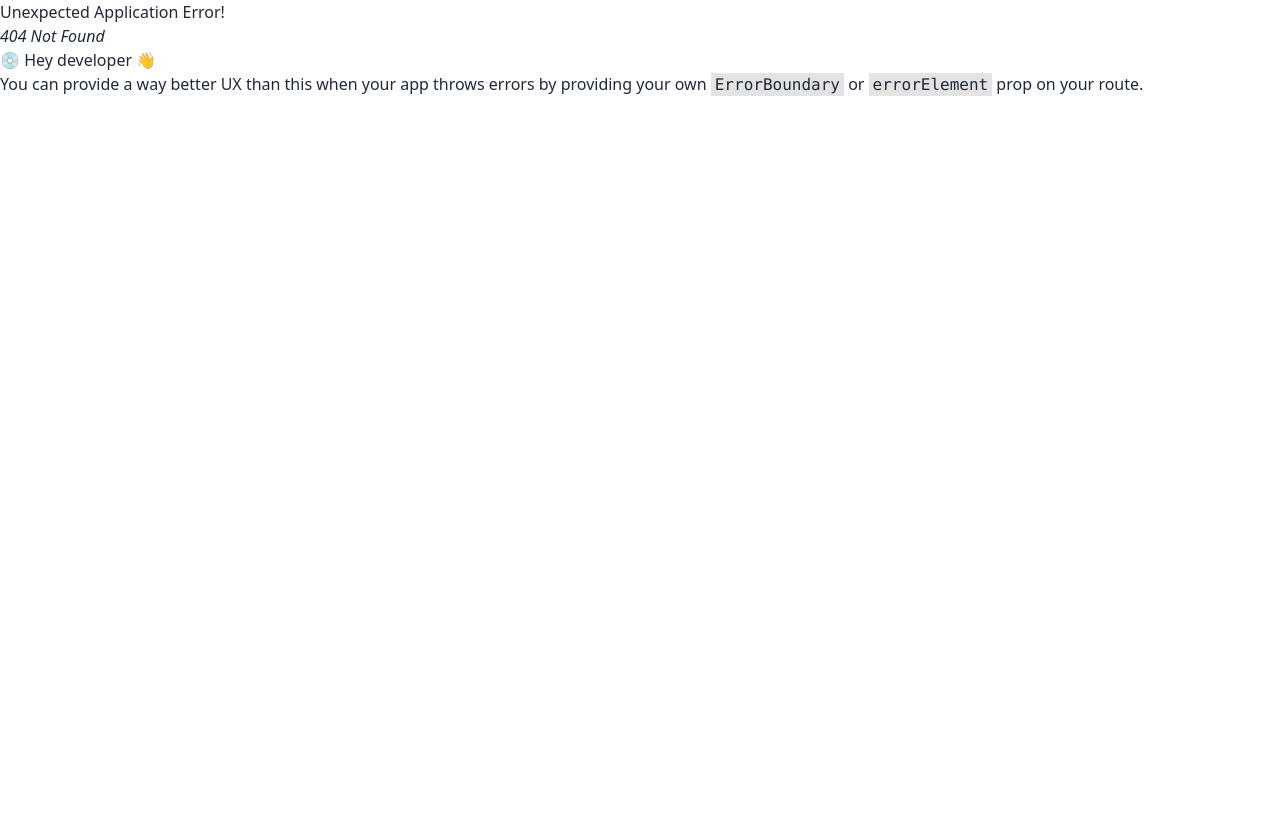
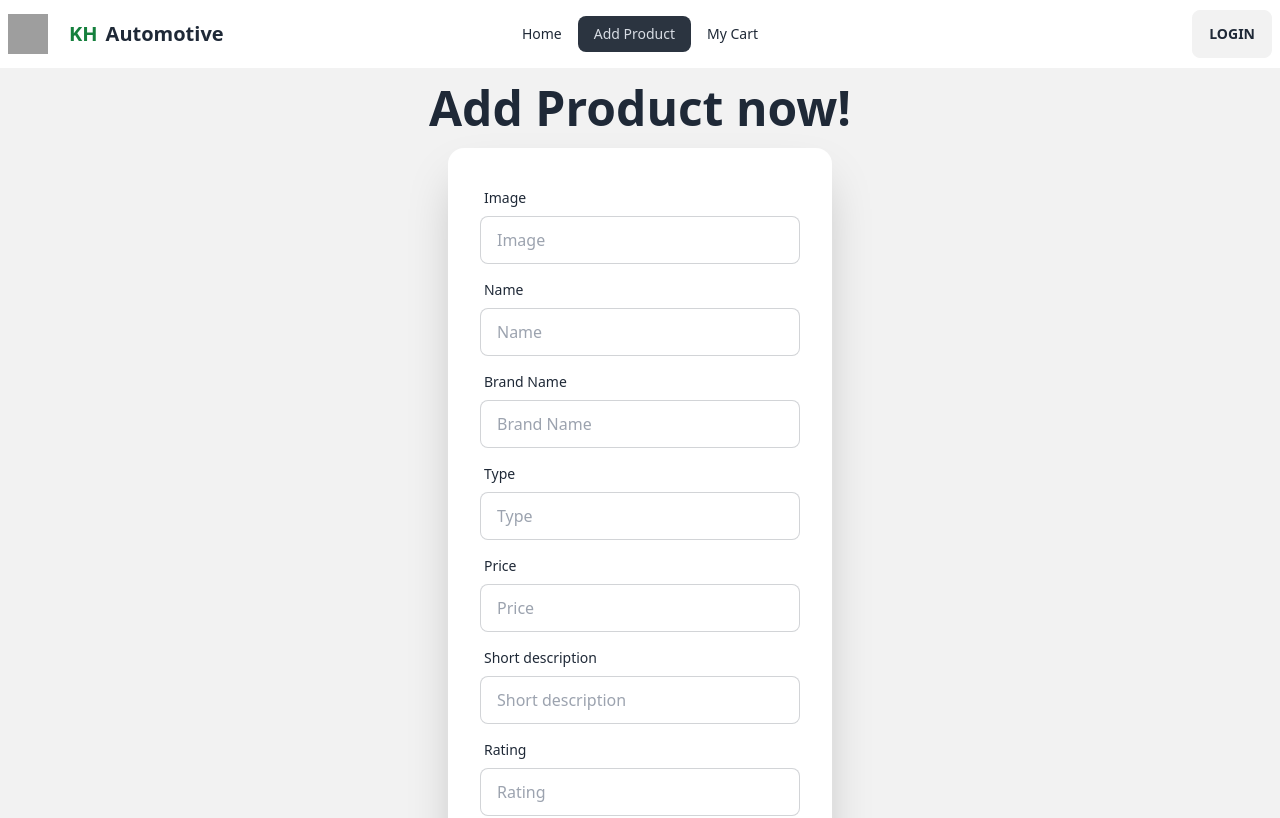
Before and after one commit to khairul-01/kh-automotive-brand-shop-client-side, a React (Vite) app: page /addProduct in a window 1280 px wide. Before the commit this address had no page. Shown: the top 818 px of the page. Built offline with nearby package versions, Linux system fonts and the light colour scheme; grey boxes are pictures that could not be loaded.

Commit message:
added add product page

```diff
--- /dev/null
+++ b/src/components/AddProduct.jsx
@@ -0,0 +1,70 @@
+
+
+const AddProduct = () => {
+   return (
+      <div>
+         <div className="hero min-h-screen bg-base-200">
+            <div className="hero-content flex-col ">
+               <div className="text-center">
+                  <h1 className="text-5xl font-bold">Add Product now!</h1>
+
+               </div>
+               <div className="card flex-shrink-0 w-full max-w-sm shadow-2xl bg-base-100">
+                  <form className="card-body">
+                     <div className="form-control">
+                        <label className="label">
+                           <span className="label-text">Image</span>
+                        </label>
+                        <input type="text" name="image" placeholder="Image" className="input input-bordered" required />
+                     </div>
+                     <div className="form-control">
+                        <label className="label">
+                           <span className="label-text">Name</span>
+                        </label>
+                        <input type="text" name='name' placeholder="Name" className="input input-bordered" required />
+                        {/* <label className="label">
+                           <a href="#" className="label-text-alt link link-hover">Forgot password?</a>
+                        </label> */}
+                     </div>
+                     <div className="form-control">
+                        <label className="label">
+                           <span className="label-text">Brand Name</span>
+                        </label>
+                        <input type="text" name="brandName" placeholder="Brand Name" className="input input-bordered" required />
+                     </div>
+                     <div className="form-control">
+                        <label className="label">
+                           <span className="label-text">Type</span>
+                        </label>
+                        <input type="text" name="type" placeholder="Type" className="input input-bordered" required />
+                     </div>
+                     <div className="form-control">
+                        <label className="label">
+                           <span className="label-text">Price</span>
+                        </label>
+                        <input type="text" name="price" placeholder="Price" className="input input-bordered" required />
+                     </div>
+                     <div className="form-control">
+                        <label className="label">
+                           <span className="label-text">Short description</span>
+                        </label>
+                        <input type="text" name="shortDesc" placeholder="Short description" className="input input-bordered" required />
+                     </div>
+                     <div className="form-control">
+                        <label className="label">
+                           <span className="label-text">Rating</span>
+                        </label>
+                        <input type="text" name="rating" placeholder="Rating" className="input input-bordered" required />
+                     </div>
+                     <div className="form-control mt-6">
+                        <button className="btn btn-primary">Add</button>
+                     </div>
+                  </form>
+               </div>
+            </div>
+         </div>
+      </div>
+   );
+};
+
+export default AddProduct;
--- /dev/null
+++ b/src/components/BrandCars.jsx
@@ -0,0 +1,18 @@
+import { NavLink } from "react-router-dom";
+
+
+const BrandCars = ({ car }) => {
+   return (
+      <div>
+         <NavLink to = {`/${car.brand_name}`}>
+            <div>
+               <img className="w-full h-72" src={car.brand_image} alt="" />
+               <h1 className="text-center font-bold my-2">Brand Name: {car.brand_name}</h1>
+            </div>
+         </NavLink>
+
+      </div>
+   );
+};
+
+export default BrandCars;
--- a/src/components/Home.jsx
+++ b/src/components/Home.jsx
@@ -2,13 +2,14 @@ import { useEffect, useState } from "react";
 import Bannner from "./Bannner";
 import About from "./About";
 import WhyChoose from "./WhyChoose";
+import BrandCars from "./BrandCars";
 
 
 const Home = () => {
 
    const [cars, setCars] = useState([]);
 
-   useEffect(()=> {
+   useEffect(() => {
       fetch('carBrands.json')
          .then(res => res.json())
          .then(data => {
@@ -21,14 +22,22 @@ const Home = () => {
          <Bannner></Bannner>
          <About></About>
 
+         <div>
+            <h1 className="text-center text-5xl font-bold mb-7">Our Car Brands</h1>
             <div className="grid grid-cols-3 gap-5 ">
-            {
+               {/* {
                cars.map(car => <div key={car.id}>
                   <img className="w-full h-72" src={car.brand_image} alt="" />
                   <h1 className="text-center font-bold my-2">Brand Name: {car.brand_name}</h1>
                </div>)
+
+            } */}
+               {
+                  cars.map(car => <BrandCars key={car.id} car={car} ></BrandCars>)
                }
             </div>
+         </div>
+
          <WhyChoose></WhyChoose>
       </div>
    );
--- /dev/null
+++ b/src/components/IndividualBrand.jsx
@@ -0,0 +1,40 @@
+
+
+const IndividualBrand = () => {
+   return (
+      <div>
+         <div className="carousel w-full">
+            <div id="slide1" className="carousel-item relative w-full">
+               <img src="https://i.ibb.co/8YhQ2jj/23399.jpg" className="w-full" />
+               <div className="absolute flex justify-between transform -translate-y-1/2 left-5 right-5 top-1/2">
+                  <a href="#slide4" className="btn btn-circle">❮</a>
+                  <a href="#slide2" className="btn btn-circle">❯</a>
+               </div>
+            </div>
+            <div id="slide2" className="carousel-item relative w-full">
+               <img src="https://i.ibb.co/hy5GhRG/31750.jpg" className="w-full" />
+               <div className="absolute flex justify-between transform -translate-y-1/2 left-5 right-5 top-1/2">
+                  <a href="#slide1" className="btn btn-circle">❮</a>
+                  <a href="#slide3" className="btn btn-circle">❯</a>
+               </div>
+            </div>
+            <div id="slide3" className="carousel-item relative w-full">
+               <img src="https://i.ibb.co/n7j6Mjv/BMW-i5-review.jpg" className="w-full" />
+               <div className="absolute flex justify-between transform -translate-y-1/2 left-5 right-5 top-1/2">
+                  <a href="#slide2" className="btn btn-circle">❮</a>
+                  <a href="#slide4" className="btn btn-circle">❯</a>
+               </div>
+            </div>
+            <div id="slide4" className="carousel-item relative w-full">
+               <img src="https://i.ibb.co/Fbcntt2/2018-Tesla-Model-S-75-D.jpg" className="w-full" />
+               <div className="absolute flex justify-between transform -translate-y-1/2 left-5 right-5 top-1/2">
+                  <a href="#slide3" className="btn btn-circle">❮</a>
+                  <a href="#slide1" className="btn btn-circle">❯</a>
+               </div>
+            </div>
+         </div>
+      </div>
+   );
+};
+
+export default IndividualBrand;
--- /dev/null
+++ b/src/components/MyCart.jsx
@@ -0,0 +1,11 @@
+
+
+const MyCart = () => {
+   return (
+      <div>
+
+      </div>
+   );
+};
+
+export default MyCart;
--- a/src/components/Navbar.jsx
+++ b/src/components/Navbar.jsx
@@ -4,9 +4,9 @@ import { NavLink } from "react-router-dom";
 const Navbar = () => {
 
    const navLinks = <>
-      <li><NavLink>Home</NavLink></li>
-      <li><NavLink>Add Product</NavLink></li>
-      <li><NavLink>My Cart</NavLink></li>
+      <li><NavLink to = '/'>Home</NavLink></li>
+      <li><NavLink to = '/addProduct'>Add Product</NavLink></li>
+      <li><NavLink to = '/addCart'>My Cart</NavLink></li>
    </>
 
    return (
--- a/src/components/WhyChoose.jsx
+++ b/src/components/WhyChoose.jsx
@@ -3,7 +3,7 @@
 const WhyChoose = () => {
    return (
       <div>
-         <div className="hero min-h-screen bg-base-200">
+         <div className="hero mt-9 bg-base-200">
             <div className=" text-center">
                <div className="">
                   <h1 className="text-5xl font-bold">Why Choose Us?</h1>
```
Also changed, not shown: src/main.jsx (+15 -0 lines). Lines whose indentation alone changed are shown as unchanged.
